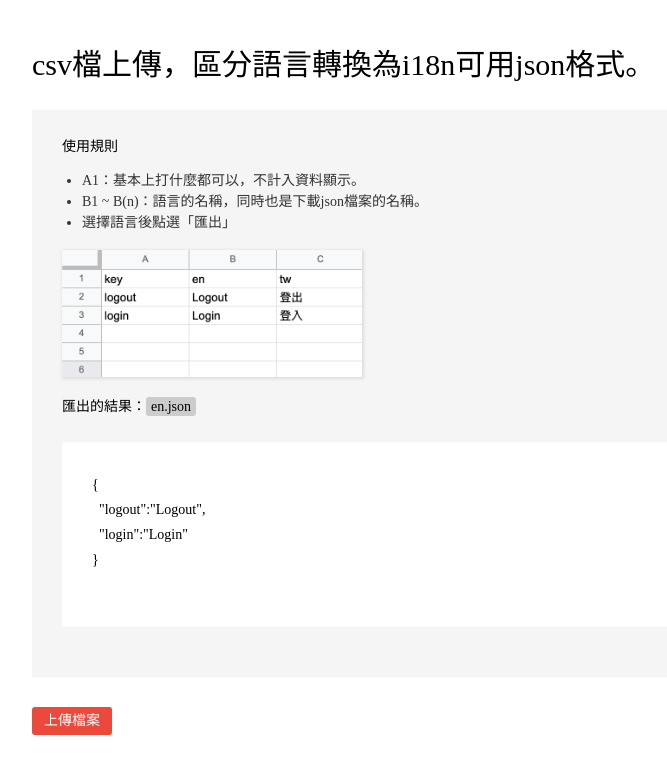
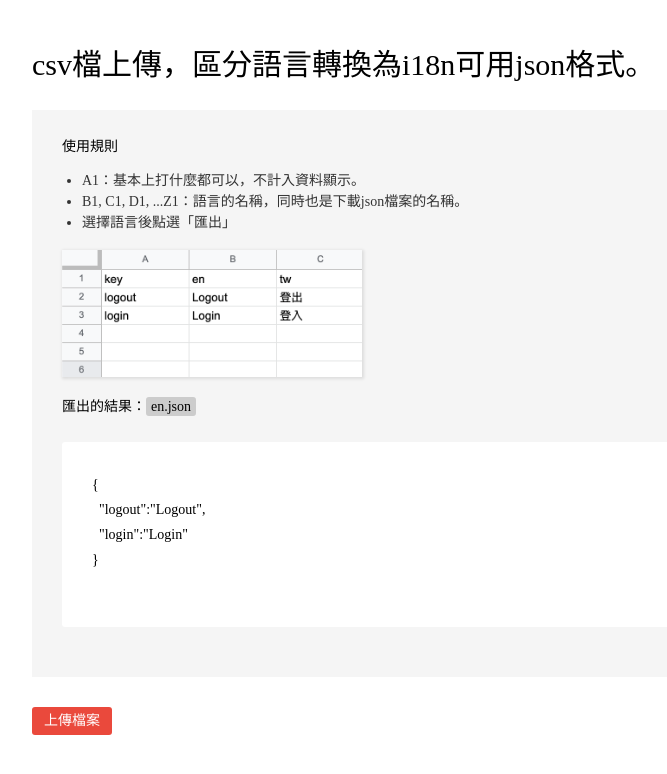
Before and after one commit to JessicaHuang210/csv-to-i18n-json, a Vue app: page / in a window 1280 px wide. Shown: the top 774 px of the page, without its empty margins (18-685 px from the left). Built offline with nearby package versions, Linux system fonts and the light colour scheme.

Commit message:
fix: 說明錯誤

```diff
--- a/src/App.vue
+++ b/src/App.vue
@@ -5,7 +5,7 @@
       <h3>使用規則</h3>
       <ul>
         <li>A1：基本上打什麼都可以，不計入資料顯示。</li>
-        <li>B1 ~ B(n)：語言的名稱，同時也是下載json檔案的名稱。</li>
+        <li>B1, C1, D1, ...Z1：語言的名稱，同時也是下載json檔案的名稱。</li>
         <li>選擇語言後點選「匯出」</li>
       </ul>
       <img src="csv-demo.png" width="300" />
```
